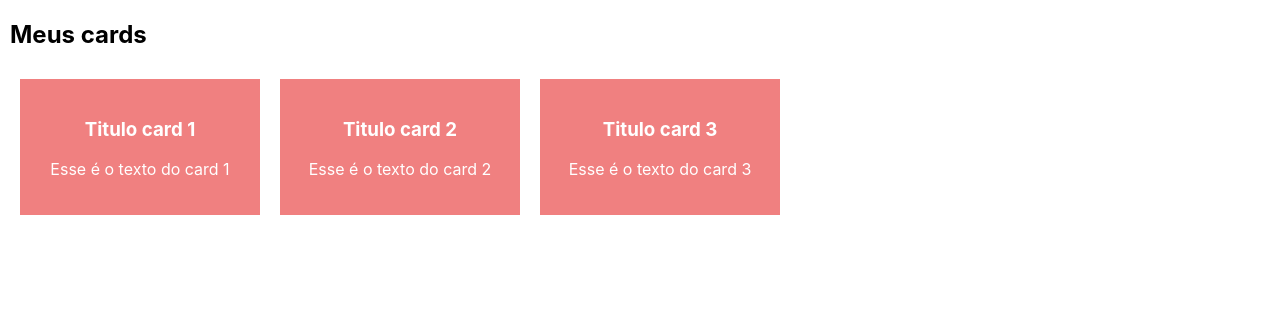
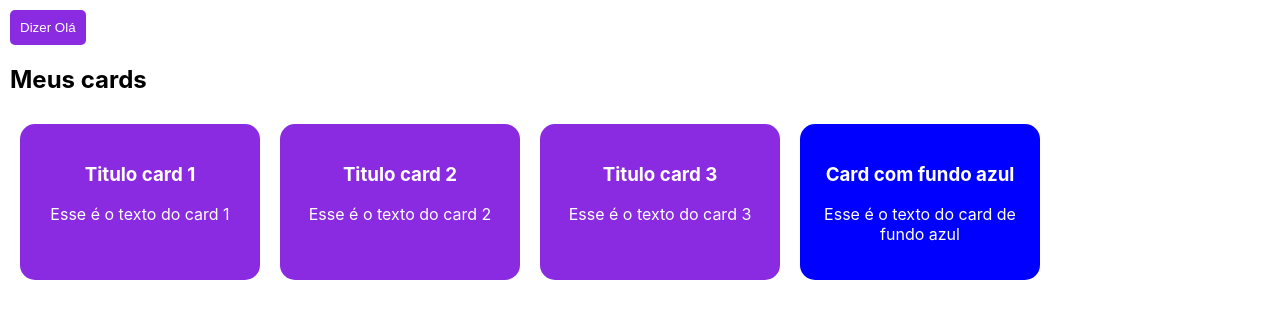
Before and after one commit to GuhLoyola/modulo-base-react, a React (Create React App) app in the folder 05-create-react-app/primeiro-app/: page / in a window 1280 px wide. Shown: the top 318 px of the page. Built offline with nearby package versions, Linux system fonts and the light colour scheme.

Commit message:
Eventos adicionados aos clicks nos botões e nos cards

```diff
--- a/05-create-react-app/primeiro-app/src/App.js
+++ b/05-create-react-app/primeiro-app/src/App.js
@@ -1,9 +1,11 @@
 import './App.css';
 import Cards from './components/cards/cards';
+import Button from './components/button/button';
 
 function App() {
   return (
     <>
+      <Button label='Dizer Olá'/>
       <Cards/>
     </>
   );
--- a/05-create-react-app/primeiro-app/src/components/button/button.js
+++ b/05-create-react-app/primeiro-app/src/components/button/button.js
@@ -5,9 +5,13 @@
 //     return <button className='btn'>{ props.label }</button>
 // }
 
+const sayHello = () => {
+    alert('Olá 🙂🙂')
+}
+
 class Button extends Component {
     render() {
-        return <button className='btn'>{ this.props.label }</button>
+        return <button className='btn' onClick={ sayHello }>{ this.props.label }</button>
     }
 }
 
--- a/05-create-react-app/primeiro-app/src/components/card/card.css
+++ b/05-create-react-app/primeiro-app/src/components/card/card.css
@@ -1,8 +1,14 @@
 .card {
-    background-color: lightcoral;
+    border-radius: 15px;
     color: #fff;
     text-align: center;
     padding: 20px;
     width: 200px;
     margin: 10px;
+    transition: 0.3s ease-in-out;
 }
+
+.card:hover {
+    cursor: pointer;
+    transform: scale(1.1);
+}
--- a/05-create-react-app/primeiro-app/src/components/card/card.js
+++ b/05-create-react-app/primeiro-app/src/components/card/card.js
@@ -3,12 +3,16 @@
 
 // Passando propriedades através de um componente de função:
 
-const Card = (props) => {
+const Card = ({ children, color, showCardColor}) => {
     return(
-            <div className="card">
-                { props.children }
+            <div className="card" style={ { backgroundColor: color } } onClick={ () => showCardColor(color) }>
+                { children }
             </div>
     )
+}
+
+Card.defaultProps = {
+    color: 'blueviolet'
 }
 
 // Passando propriedades através de um componente de classe:
--- a/05-create-react-app/primeiro-app/src/components/cards/cards.js
+++ b/05-create-react-app/primeiro-app/src/components/cards/cards.js
@@ -3,6 +3,10 @@
 
 const cardsTitle = ['Titulo card 1', 'Titulo card 2', 'Titulo card 3']
 const cardsText = ['Esse é o texto do card 1', 'Esse é o texto do card 2', 'Esse é o texto do card 3']
+
+const showCardColor = (color) => {
+    alert(`The color is ${ color }`)
+}
 
 const Cards = () => {
     return (
@@ -12,12 +16,17 @@
             <div className='container-cards'>
                 {
                     cardsTitle.map(( cardTitle, index ) =>
-                        <Card key={ index }>
+                        <Card key={ index } showCardColor={ showCardColor }>
                             <h3>{ cardTitle }</h3>
                             <p>{ cardsText[index] }</p>
                         </Card>
                     )
                 }
+
+                <Card color='blue' showCardColor={ showCardColor }>
+                    <h3>Card com fundo azul</h3>
+                    <p>Esse é o texto do card de fundo azul</p>
+                </Card>
             </div>
         </div>
     )
```
